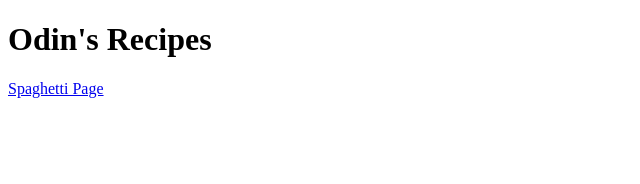
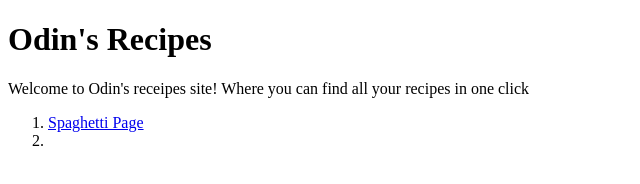
Before and after one commit to ecosimon/Odin-Recipes, a plain HTML site: page index.html in a window 1280 px wide. Shown: the whole page, without its empty margins (0-640 px from the left). Drawn offline with Linux system fonts and the light colour scheme.

Commit message:
removed img with updated name change, added ordered list with recipes in index.html

```diff
--- a/index.html
+++ b/index.html
@@ -8,7 +8,12 @@
     <body>
         <h1>Odin's Recipes</h1>
 
-        <a href="./recipes/spaghetti.html">Spaghetti Page</a>
+        <p>Welcome to Odin's receipes site! Where you can find all your recipes in one click</p>
+
+        <ol>
+            <li><a href="./recipes/spaghetti.html">Spaghetti Page</a></li>
+            <li></li>
+        </ol>
     </body>
 
 </html>
```
Also changed, not shown: images/.jpeg (deleted).
